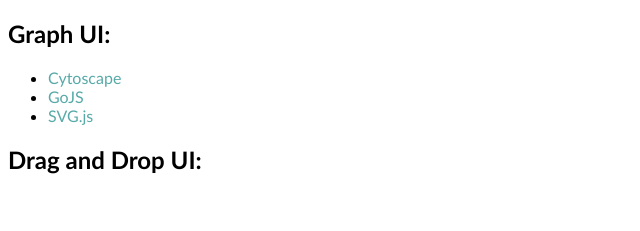
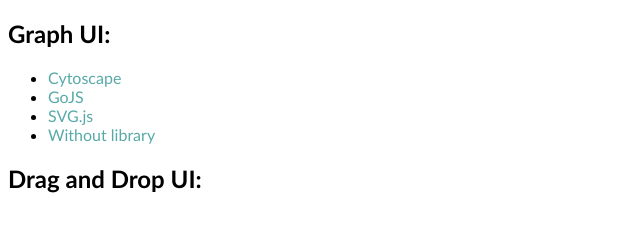
Before and after one commit to capstone2019-2020/Capstone, a website: page Capstone Demos/index.html in a window 1280 px wide. Shown: the part 63-294 px from the top of the page, without its empty margins (0-640 px from the left). Drawn offline with Linux system fonts and the light colour scheme.

Commit message:
Update index.html

```diff
--- a/Capstone Demos/index.html
+++ b/Capstone Demos/index.html
@@ -12,6 +12,7 @@
    <li><a href="/cytoscape">Cytoscape</a></li>
    <li><a href="/gojs">GoJS</a></li>
    <li><a href="/svg-js">SVG.js</a></li>
+   <li><a href="https://www.khanacademy.org/computer-programming/new-program/4575406955134976">Without library</a></li>
 </ul>
 
 <h2>Drag and Drop UI:</h2>
```
